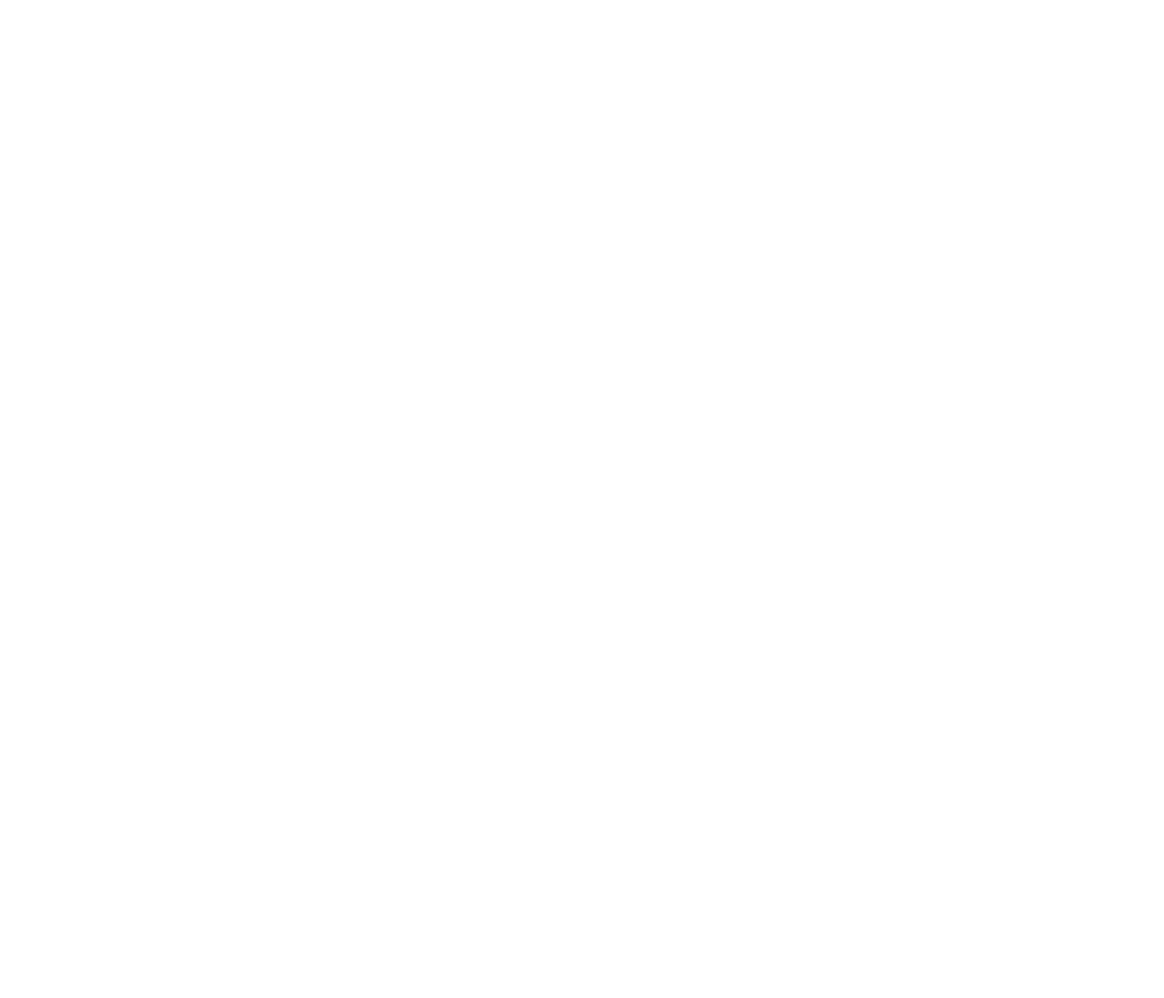
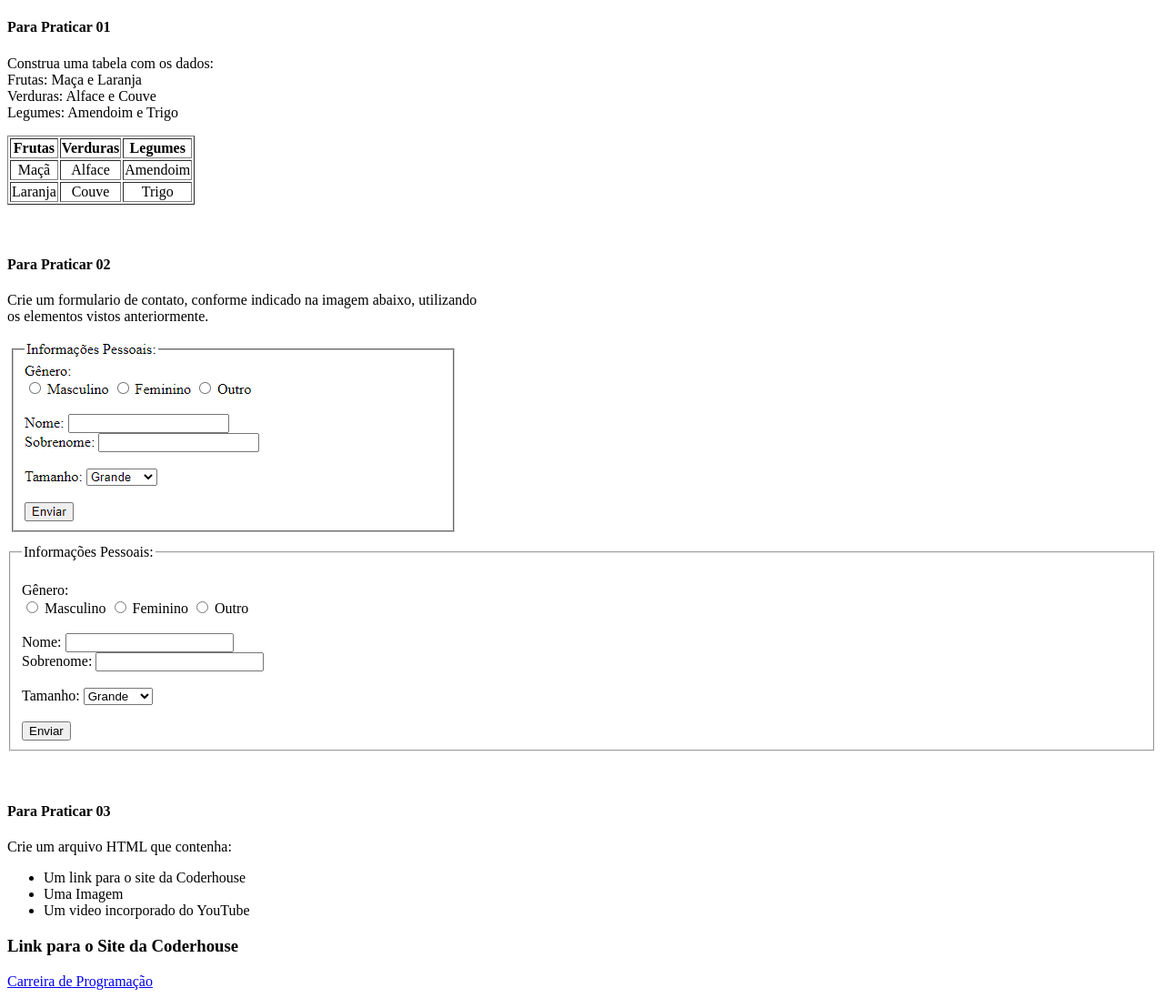
Before and after one commit to NicolleSchunck/Desafio-Aula-06, a plain HTML site: page Pages/aula05.html in a window 1280 px wide. Shown: the top 1097 px of the page at 91% size. Before the commit the page ends 800 px from the top, so only its background shows below. Drawn offline with Linux system fonts and the light colour scheme.

Commit message:
novas mudancas

```diff
--- a/Pages/aula05.html
+++ b/Pages/aula05.html
@@ -8,6 +8,101 @@
     <title>Aula 5 - Atividades Práticas</title>
 </head>
 <body>
+    <h4>Para Praticar 01</h4>
+    <p>Construa uma tabela com os dados: <br>
+    Frutas: Maça e Laranja <br>
+    Verduras: Alface e Couve <br>
+    Legumes: Amendoim e Trigo</p>
 
+
+    <table border="" style="text-align: center;">
+        <tr>
+            <th>Frutas</th>
+            <th>Verduras</th>
+            <th>Legumes</th>
+        </tr>
+        <tr>
+            <td>Maçã</td>
+            <td>Alface</td>
+            <td>Amendoim</td>
+        </tr>
+        <tr>
+            <td>Laranja</td>
+            <td>Couve</td>
+            <td>Trigo</td>
+        </tr>
+    </table>
+
+    <br><br>
+
+    <h4>Para Praticar 02</h4>
+    <p>Crie um formulario de contato, conforme indicado na imagem abaixo, utilizando <br>
+    os elementos vistos anteriormente.</p>
+    <img src="/img/exemplo.png" alt="imagem de exemplo">
+
+    <br>
+    <div>
+    <form>
+
+        <fieldset>
+            <legend >Informações Pessoais:</legend><br>
+            <label for="genero">Gênero:</label><br>
+            <input type="radio" name="genero" value="masculino">
+            <span>Masculino</span>
+            <input type="radio" name="genero" value="feminino">
+            <span>Feminino</span>
+            <input type="radio" name="genero" value="outro">
+            <span>Outro</span>
+            <br><br>
+            <label for="nome">Nome:</label>
+            <input type="text" name="nome" id="nome"/> <br>
+            <label for="nome_sobrenome">Sobrenome:</label>
+            <input type="text" name="nome_sobrenome" id="nome_sobrenome"/>
+            <br><br>
+            <label for="tamanhos">Tamanho:</label>
+            <select name="tamanhos" id="tamanhos">
+                <option value="G">Grande</option>
+                <option value="M">Médio</option>
+                <option value="P">Pequeno</option>
+            </select>
+            <br><br>
+            <button type="submit">
+                Enviar
+            </button>
+        </fieldset>
+    </form>
+
+    <br><br>
+
+    <h4>Para Praticar 03</h4>
+    <p>Crie um arquivo HTML que contenha: <br>
+        <ul>
+            <li>Um link para o site da Coderhouse</li>
+            <li>Uma Imagem</li>
+            <li>Um video incorporado do YouTube</video></li>
+        </ul>
+
+    <h3>Link para o Site da Coderhouse</h3>
+    <a href="https://www.coderhouse.com.br/collections/categoria-programacion-y-desarrollo">Carreira de Programação</a>
+
+    <br>
+
+    <h3>Imagem</h3>
+
+    <img src="https://www.locaweb.com.br/blog/wp-content/uploads/2020/12/desenvolvimento-web-1.png" alt="Desenvolvedoras Web">
+
+    <br>
+
+    <h3>Vídeo</h3>
+    <iframe width="880" height="495" src="https://www.youtube.com/embed/naZDkZukB-g" title="Como se tornar um DESENVOLVEDOR WEB? (Passo a passo - ROADMAP completo para INICIANTES)" frameborder="0" allow="accelerometer; autoplay; clipboard-write; encrypted-media; gyroscope; picture-in-picture; web-share" allowfullscreen></iframe>
+
+    <br>
+
+    <footer>
+        <p>Desenvolvido por Nicolle Schunck</p>
+        <p>email: araujo.nicolle@gmail.com</p>
+        <p>telefone: (11)999033491 </p>
+        <p>Obrigada!</p>
+    </footer>
 </body>
 </html>
```
Also changed, not shown: Pages/aula06.html (+69 -0 lines), img/evidencia.png (added), img/exemplo.png (added), img/exemplo2.png (added).
